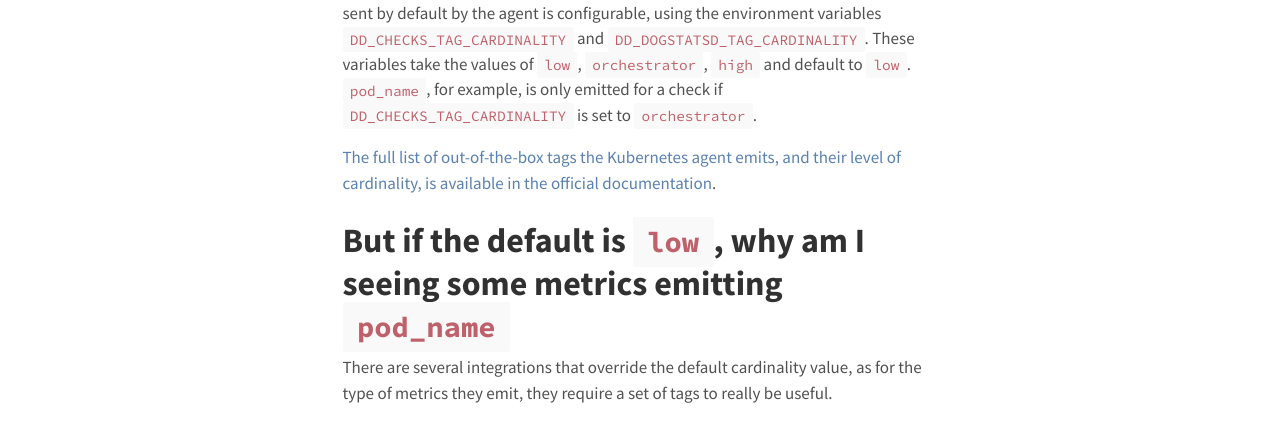
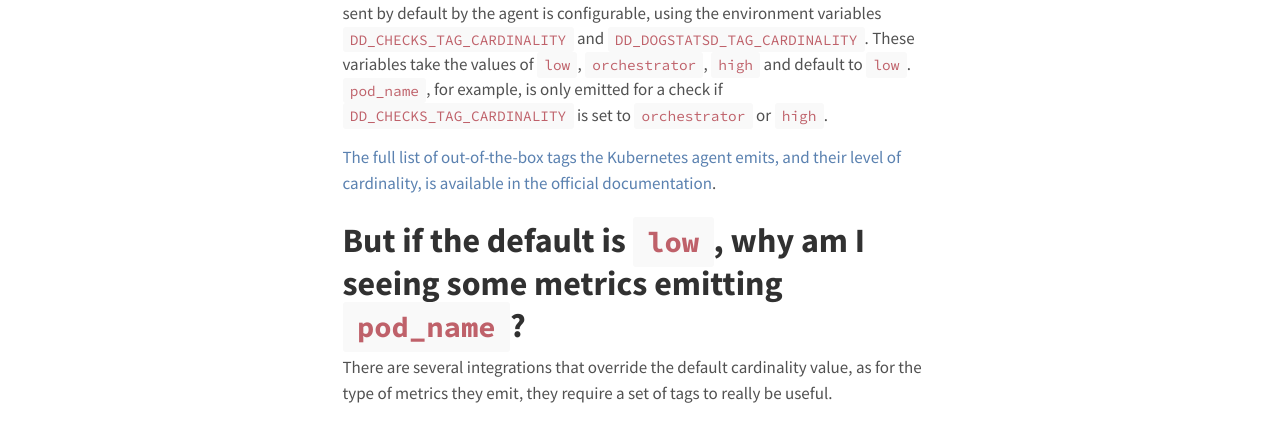
Before and after one commit to arapulido/arapulido.github.io, a Jekyll site: the page built from blog/_posts/2021-11-15-understanding-dd-tag-cardinality-in-kubernetes.markdown, in a window 1280 px wide. Shown: the part 1446-1872 px from the top of the page. Built offline with Jekyll 4.4.1, drawn with Linux system fonts in a browser that asks for light colours.

Commit message:
Fix typo

```diff
--- a/blog/_posts/2021-11-15-understanding-dd-tag-cardinality-in-kubernetes.markdown
+++ b/blog/_posts/2021-11-15-understanding-dd-tag-cardinality-in-kubernetes.markdown
@@ -23,11 +23,11 @@ To make things easier, the Datadog agent in Kubernetes collects a set of tags re
 
 But there are tags that the agent collects that can increase the cardinality of a metric, for example, `pod_name`. `pod_name` is a tag with a very high cardinality, as pods are ephemeral, and when part of a Deployment or Daemonset, they take a different name every time they get rescheduled.
 
-To make sure that the user is in control of what tags to emit, the set of tags that are sent by default by the agent is configurable, using the environment variables `DD_CHECKS_TAG_CARDINALITY` and `DD_DOGSTATSD_TAG_CARDINALITY`. These variables take the values of `low`, `orchestrator`, `high` and default to `low`. `pod_name`, for example, is only emitted for a check if `DD_CHECKS_TAG_CARDINALITY` is set to `orchestrator`.
+To make sure that the user is in control of what tags to emit, the set of tags that are sent by default by the agent is configurable, using the environment variables `DD_CHECKS_TAG_CARDINALITY` and `DD_DOGSTATSD_TAG_CARDINALITY`. These variables take the values of `low`, `orchestrator`, `high` and default to `low`. `pod_name`, for example, is only emitted for a check if `DD_CHECKS_TAG_CARDINALITY` is set to `orchestrator` or `high`.
 
 [The full list of out-of-the-box tags the Kubernetes agent emits, and their level of cardinality, is available in the official documentation](https://docs.datadoghq.com/agent/kubernetes/tag/?tab=containerizedagent#out-of-the-box-tags).
 
-# But if the default is `low`, why am I seeing some metrics emitting `pod_name`
+# But if the default is `low`, why am I seeing some metrics emitting `pod_name`?
 
 There are several integrations that override the default cardinality value, as for the type of metrics they emit, they require a set of tags to really be useful.
 
```
